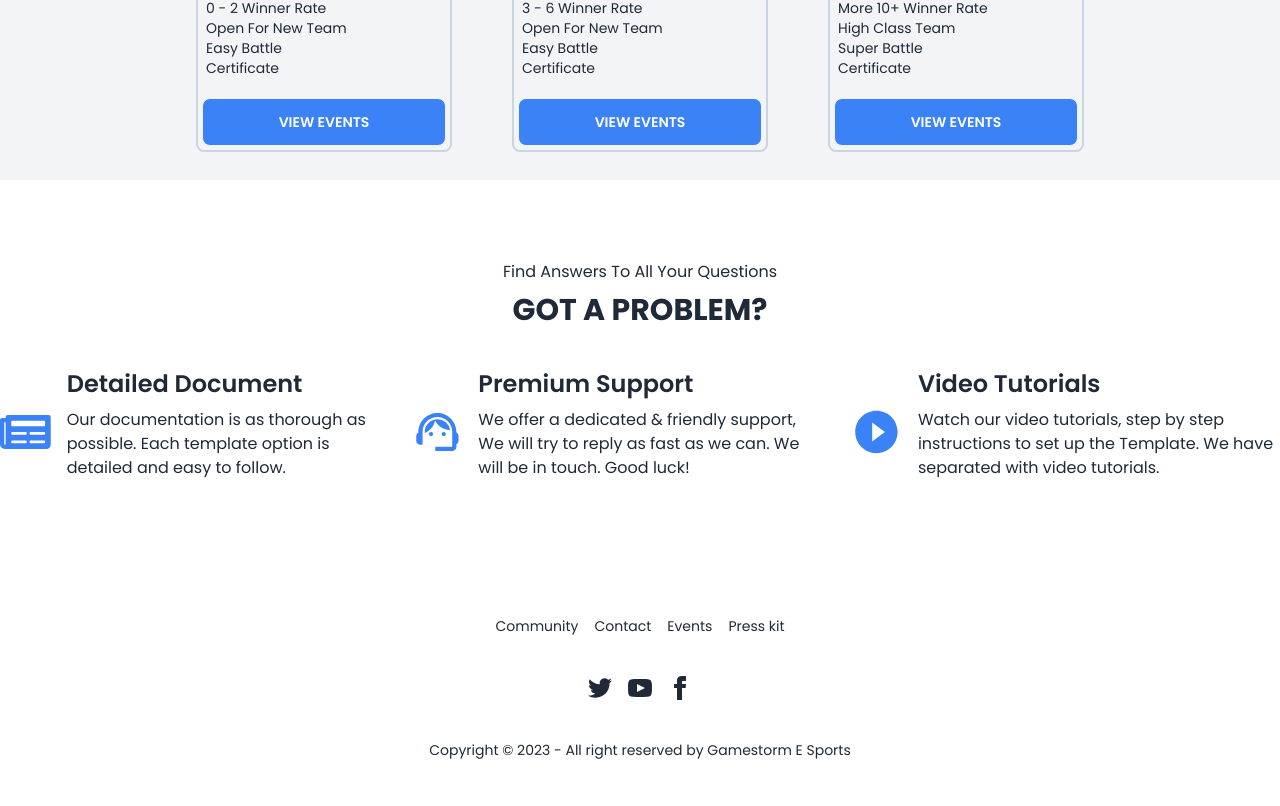
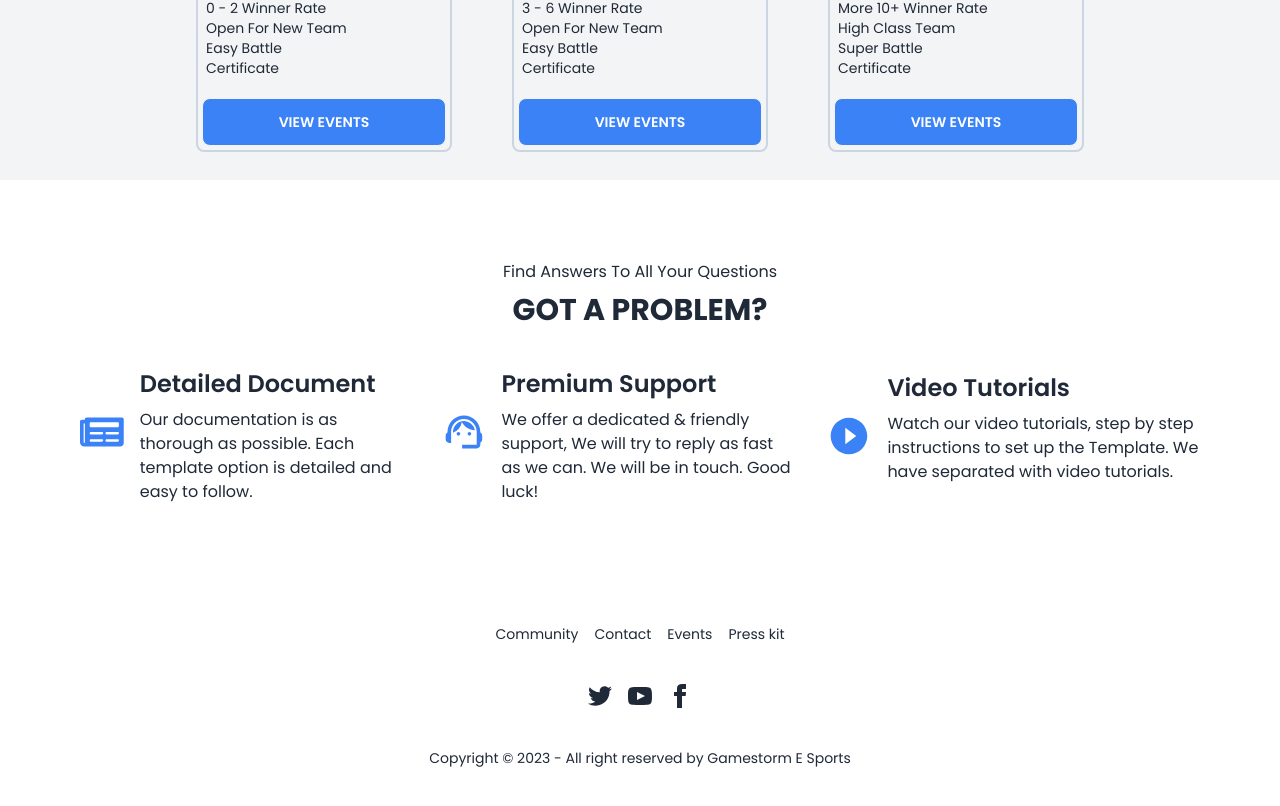
Before and after one commit to Be3tle/gamestorm-react-auth, a React (Vite) app: page / in a window 1280 px wide. Shown: the part 2120-2926 px from the top of the page. Built offline with nearby package versions, Linux system fonts and the light colour scheme; no server answers.

Commit message:
added horizontal padding to faq section

```diff
--- a/src/Components/FAQ/Faq.jsx
+++ b/src/Components/FAQ/Faq.jsx
@@ -13,7 +13,7 @@ const Faq = () => {
     });
   }, []);
   return (
-    <div className="my-20">
+    <div className="my-20 px-20">
       <p>Find Answers To All Your Questions</p>
       <h1 className="text-3xl font-bold mb-10 mt-2">GOT A PROBLEM?</h1>
       <div
```
